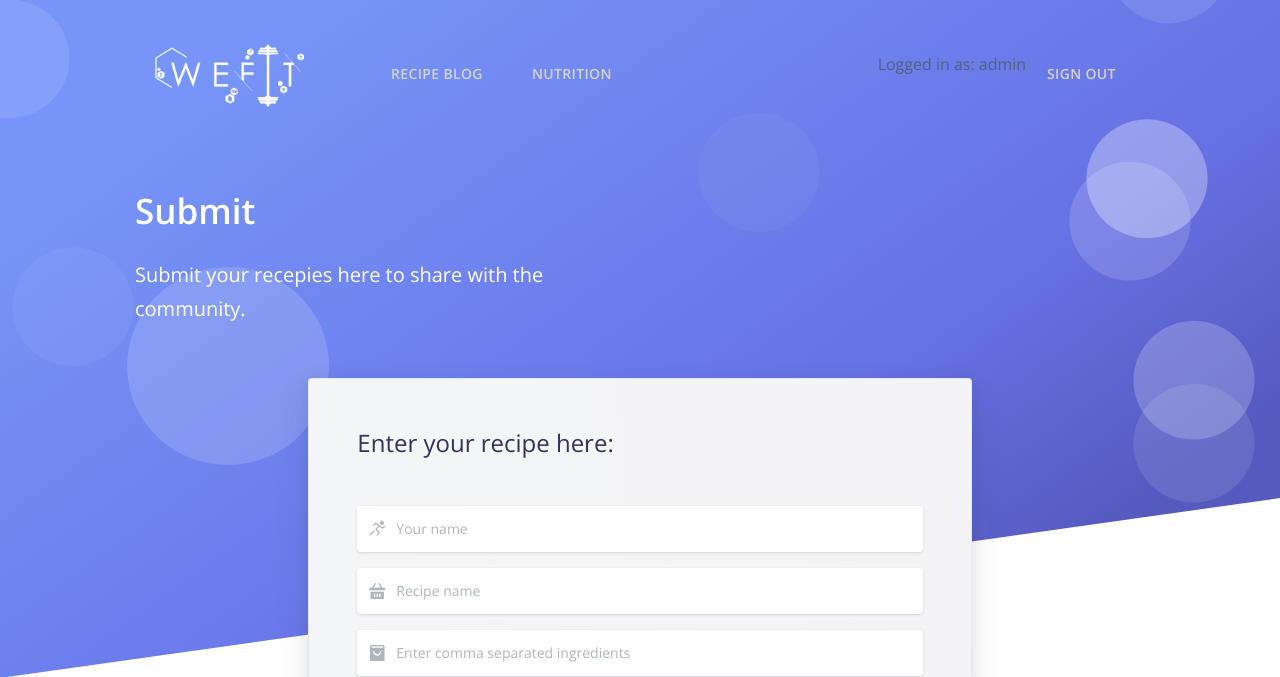
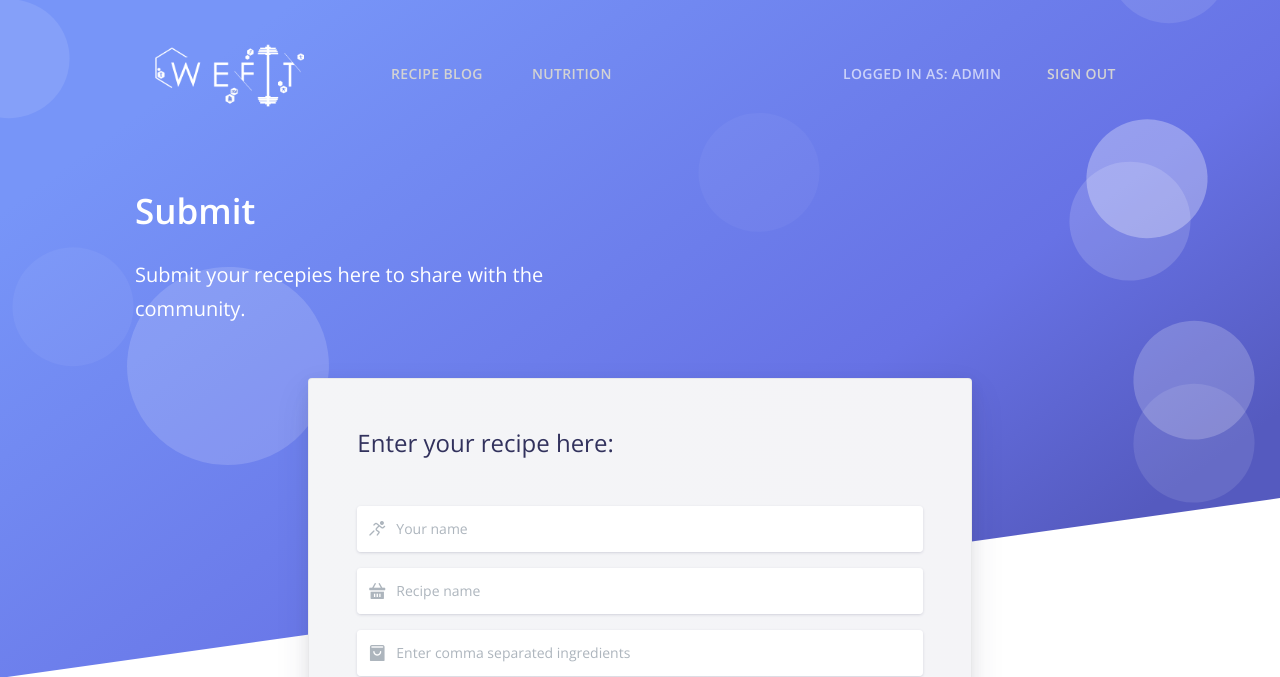
Before and after one commit to eehitray/Vivum2018, a Django app: page /recipe/form.html in a window 1280 px wide. Shown: the top 677 px of the page. Run offline with Django 3.2, Linux system fonts and the light colour scheme; a user stored in the database is signed in; some libraries are stand-ins or nearby versions.

Commit message:
Updated Logged Buttons

```diff
--- a/Vivum2018/nutritiontracker/templates/nutritiontracker/index.html
+++ b/Vivum2018/nutritiontracker/templates/nutritiontracker/index.html
@@ -64,7 +64,10 @@
               </a>
             </li>
             <li class="nav-item dropdown">
-              <a href="{% url 'recipeblog:index' %}"><button class="btn btn-1 btn-outline-primary" type="button" style="border-color: transparent; color: lightgrey;">Sign Out</button></a>
+              <a href="{% url 'accounts:logout' %}"><button type="button" class="btn btn-secondary btn-lg" disabled style="background-color: transparent; color: white; border-color: transparent;">Logged in as: {{user.get_username}}</button></a>
+            </li>
+            <li class="nav-item dropdown">
+              <a href="{% url 'accounts:logout' %}"><button class="btn btn-1 btn-outline-primary" type="button" style="border-color: transparent; color: lightgrey;">Sign Out</button></a>
             </li>
           </ul>
         </div>
--- a/Vivum2018/recipeblog/templates/recipeblog/form.html
+++ b/Vivum2018/recipeblog/templates/recipeblog/form.html
@@ -66,10 +66,12 @@
                 </a>
               </li>
               {% else %}
-              <p>Logged in as: {{user.get_username}}</p>
-              <li class="nav-item dropdown">
-                <a href="{% url 'accounts:logout' %}"><button class="btn btn-1 btn-outline-primary" type="button" style="border-color: transparent; color: lightgrey;">Sign Out</button></a>
-              </li>
+            <li class="nav-item dropdown">
+              <a href="{% url 'accounts:logout' %}"><button type="button" class="btn btn-secondary btn-lg" disabled style="background-color: transparent; color: white; border-color: transparent;">Logged in as: {{user.get_username}}</button></a>
+            </li>
+            <li class="nav-item dropdown">
+              <a href="{% url 'accounts:logout' %}"><button class="btn btn-1 btn-outline-primary" type="button" style="border-color: transparent; color: lightgrey;">Sign Out</button></a>
+            </li>
               {% endif %}
           </ul>
         </div>
--- a/Vivum2018/recipeblog/templates/recipeblog/index.html
+++ b/Vivum2018/recipeblog/templates/recipeblog/index.html
@@ -65,7 +65,9 @@
               </a>
             </li>
             {% else %}
-            <p>Logged in as: {{user.get_username}}</p>
+            <li class="nav-item dropdown">
+              <a href="{% url 'accounts:logout' %}"><button type="button" class="btn btn-secondary btn-lg" disabled style="background-color: transparent; color: white; border-color: transparent;">Logged in as: {{user.get_username}}</button></a>
+            </li>
             <li class="nav-item dropdown">
               <a href="{% url 'accounts:logout' %}"><button class="btn btn-1 btn-outline-primary" type="button" style="border-color: transparent; color: lightgrey;">Sign Out</button></a>
             </li>
--- a/Vivum2018/recipeblog/templates/recipeblog/recipedetail.html
+++ b/Vivum2018/recipeblog/templates/recipeblog/recipedetail.html
@@ -66,7 +66,9 @@
               </a>
             </li>
             {% else %}
-            <p>Logged in as: {{user.get_username}}</p>
+            <li class="nav-item dropdown">
+              <a href="{% url 'accounts:logout' %}"><button type="button" class="btn btn-secondary btn-lg" disabled style="background-color: transparent; color: white; border-color: transparent;">Logged in as: {{user.get_username}}</button></a>
+            </li>
             <li class="nav-item dropdown">
               <a href="{% url 'accounts:logout' %}"><button class="btn btn-1 btn-outline-primary" type="button" style="border-color: transparent; color: lightgrey;">Sign Out</button></a>
             </li>
--- a/Vivum2018/templates/index.html
+++ b/Vivum2018/templates/index.html
@@ -240,6 +240,7 @@
         </div>
       </div>
     </div>
+    <hr>
     <div class="container">
       <div class="row align-items-center justify-content-md-between">
         <div class="col-md-6">
```
Also changed, not shown: Vivum2018/db.sqlite3.
